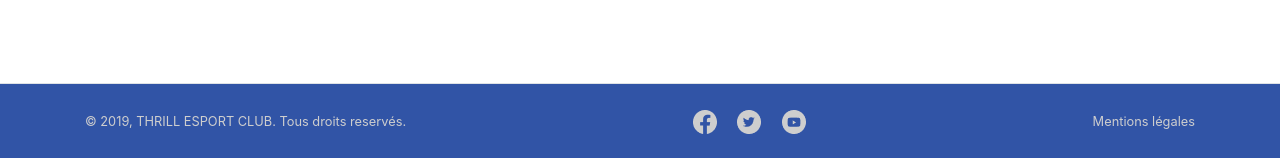
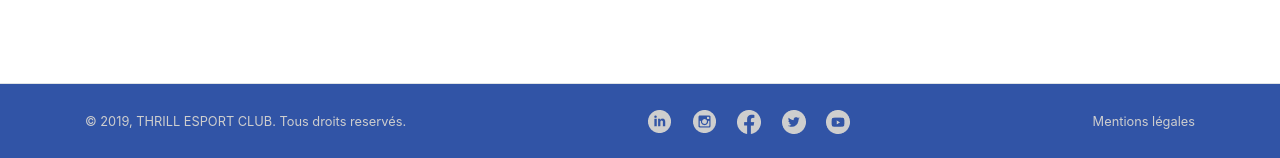
Before and after one commit to DavidMTdev/Thrill-Esport, a PHP site: page /legal/terms/index.php in a window 1280 px wide. Shown: the part 3019-3177 px from the top of the page. Run offline with PHP 8.4, Linux system fonts and the light colour scheme.

Commit message:
add instagram and linkedin on footer

```diff
--- a/includes/footer.php
+++ b/includes/footer.php
@@ -5,6 +5,12 @@
         <div class="row justify-content-between align-items-center">
             <p class="thrill-light my-0 small">© 2019, THRILL ESPORT CLUB. Tous droits reservés.</p>
             <div class="">
+                <a href="https://www.linkedin.com/company/thrill-ec" class="mx-2">
+                    <img src="/asset/img/icon/LinkedIn/gray.png" alt="icon LinkedIn">
+                </a>
+                <a href="https://www.instagram.com/thrillec/" class="mx-2">
+                    <img src="/asset/img/icon/Instagram/gray.png" alt="icon Instagram">
+                </a>
                 <a href="https://www.facebook.com/ThrillEC" class="mx-2">
                     <img src="/asset/img/icon/Facebook/gray.png" alt="icon Facebook">
                 </a>
```
Also changed, not shown: asset/img/icon/Instagram/gray.png (added), asset/img/icon/LinkedIn/gray.png (added).
